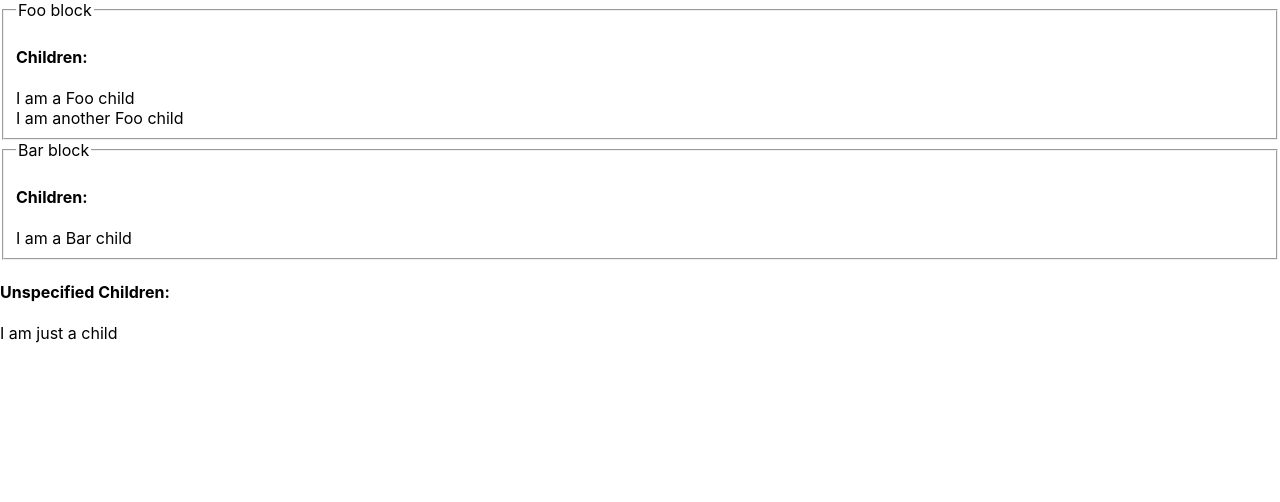
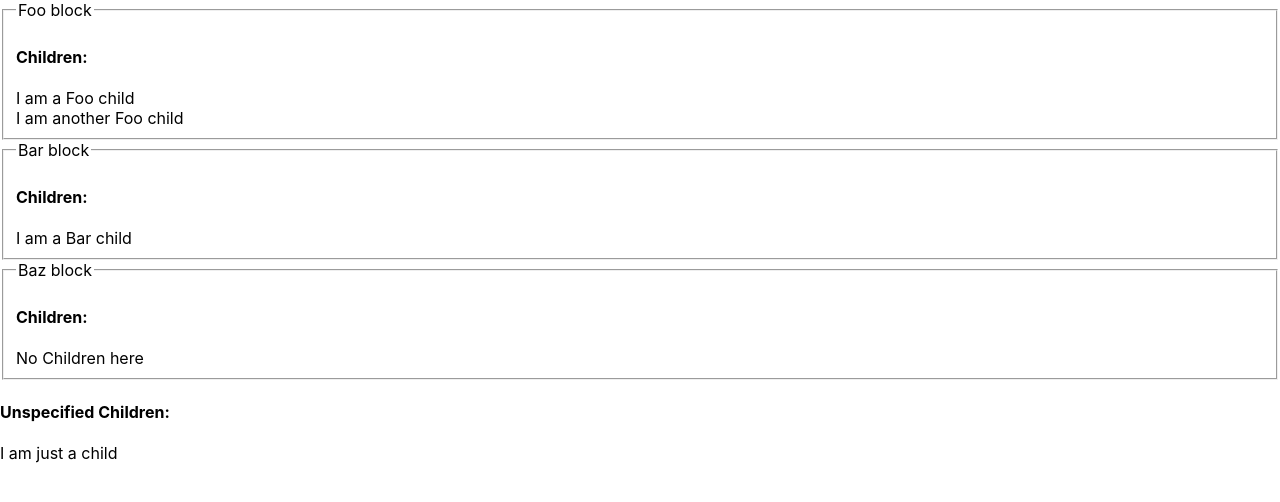
Before and after one commit to starkraving/slotted-react-component, a React (Create React App) app: page / in a window 1280 px wide. Shown: the top 502 px of the page. Built offline with nearby package versions, Linux system fonts and the light colour scheme.

Commit message:
added default content to slots

```diff
--- a/src/App.js
+++ b/src/App.js
@@ -8,12 +8,17 @@ class App extends SlottedComponent {
         <fieldset>
           <legend>Foo block</legend>
           <h4>Children:</h4>
-          <this.Slot name='foo'></this.Slot>
+          <this.Slot name='foo'>No Children here</this.Slot>
         </fieldset>
         <fieldset>
           <legend>Bar block</legend>
           <h4>Children:</h4>
-          <this.Slot name='bar'></this.Slot>
+          <this.Slot name='bar'>No Children here</this.Slot>
+        </fieldset>
+        <fieldset>
+          <legend>Baz block</legend>
+          <h4>Children:</h4>
+          <this.Slot name='baz'>No Children here</this.Slot>
         </fieldset>
         <h4>Unspecified Children:</h4>
         <this.Slot></this.Slot>
--- a/src/SlottedComponent/index.jsx
+++ b/src/SlottedComponent/index.jsx
@@ -4,19 +4,23 @@ class SlottedComponent extends React.Component {
     constructor(props) {
         super(props);
         this.state = {
-            slots: React.Children.toArray(this.props.children).reduce((coll, child) => {
-                const slotName = child.props.slot || 'general';
-                if (!coll.hasOwnProperty(slotName)) {
-                    coll[slotName] = [];
-                }
-                coll[slotName].push(child);
-                return coll;
-            }, {general: []})
+            slots: React.Children.toArray(this.props.children).reduce(this.collectedSlots, {general: []})
         };
     }
 
-    Slot = ({name}) => {
-        const children = !name ? this.state.slots.general : (this.state.slots.hasOwnProperty(name) ? this.state.slots[name] : []);
+    collectedSlots = (collector, child) => {
+        const slotName = child.props.slot || 'general';
+        if (!collector.hasOwnProperty(slotName)) {
+            collector[slotName] = [];
+        }
+        collector[slotName].push(child);
+        return collector;
+    };
+
+    Slot = ({name, children: defaultChildren}) => {
+        const children = !name
+            ? this.state.slots.general
+            : (this.state.slots.hasOwnProperty(name) ? this.state.slots[name] : defaultChildren);
         return (<>{children}</>);
     };
 }
```
